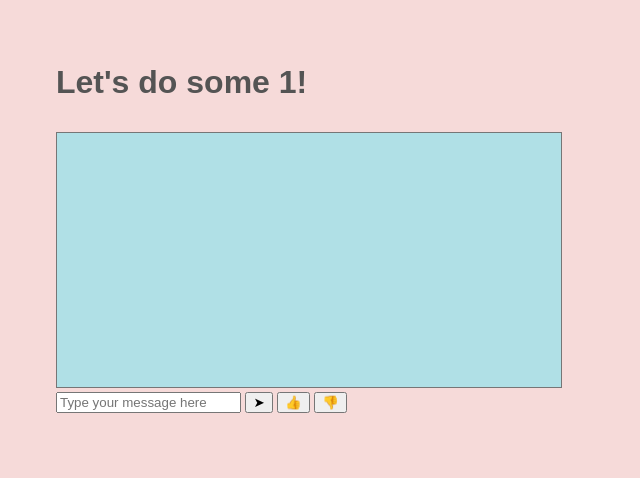
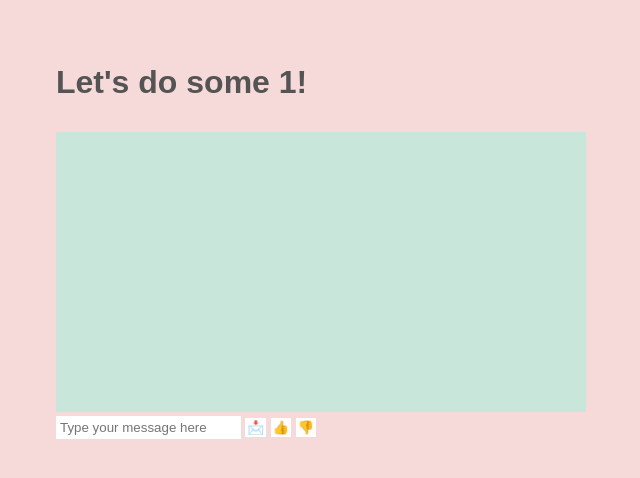
Before and after one commit to abytiet/exercise-pals, a Flask app: page /chat in a window 1280 px wide. Shown: the top 478 px of the page, without its empty margins (264-904 px from the left). Run offline with Flask 2, Linux system fonts and the light colour scheme; the visitor is signed in with stand-in values (Sample User, id 1); some libraries are stand-ins or nearby versions.

Commit message:
minor css changes

```diff
--- a/templates/chat.html
+++ b/templates/chat.html
@@ -18,16 +18,35 @@
         margin-top: 5%;
         margin-left: 25%;
       }
+      .button{
+        border: none;
+        background-color: white;
+        padding:2px;
+      }
+      input{
+        border: none;
+        padding: 4px;
+      }
+      input:focus, textarea:focus
+      {
+        border: 1px solid #c8e6da;
+        box-shadow: 0 0 3px #c8e6da;
+        outline-offset: 0px;
+        outline: none;
+      }
     </style>
   </head>
   <body>
     <h1> Let's do some {{ title }}! </h1>
-    <textarea cols="30" rows="10" readonly id="chat" style="width: 500px; height: 250px; font-size: 18px; font-family: arial; margin-top: 10px; background-color: powderblue; overflow-y:auto; resize:none;"></textarea>
+    <textarea cols="30" rows="10" readonly id="chat" style="width: 500px; height: 250px; font-size: 18px; padding:15px;
+    font-family: arial; margin-top: 10px; background-color: #c8e6da; overflow-y:auto; resize:none; border:none;">
+  </textarea>
     <div class= "messages" id="msgs"></div>
     <form id="messages_form">
       <input type="text" id="message_input" placeholder="Type your message here">
-      <button type="submit">➤</button> <button id="thumbs_up" onclick="thumbup()">👍</button>
-     <button id="thumbs_down"onclick="thumbdown()">👎</button>
+      <button type="submit" class="button">📩</button>
+      <button id="thumbs_up" onclick="thumbup()" class="button">👍</button>
+     <button id="thumbs_down"onclick="thumbdown()" class="button">👎</button>
     </form>
     <script src="https://cdnjs.cloudflare.com/ajax/libs/socket.io/2.3.0/socket.io.js"></script>
     <script type="text/javascript" charset="utf-8">
@@ -75,7 +94,7 @@
     }
     socket.on("receive_message", function(data){
       console.log(data);
-      document.getElementById("chat").innerHTML += `${data.username}: ${data.message}&#10;`;
+      document.getElementById("chat").innerHTML += `[${data.username}]: ${data.message}&#10;`;
     })
 
     socket.on('join_room_announcement', function(data)
```
Also changed, not shown: templates/index.html (+19 -0 lines).
